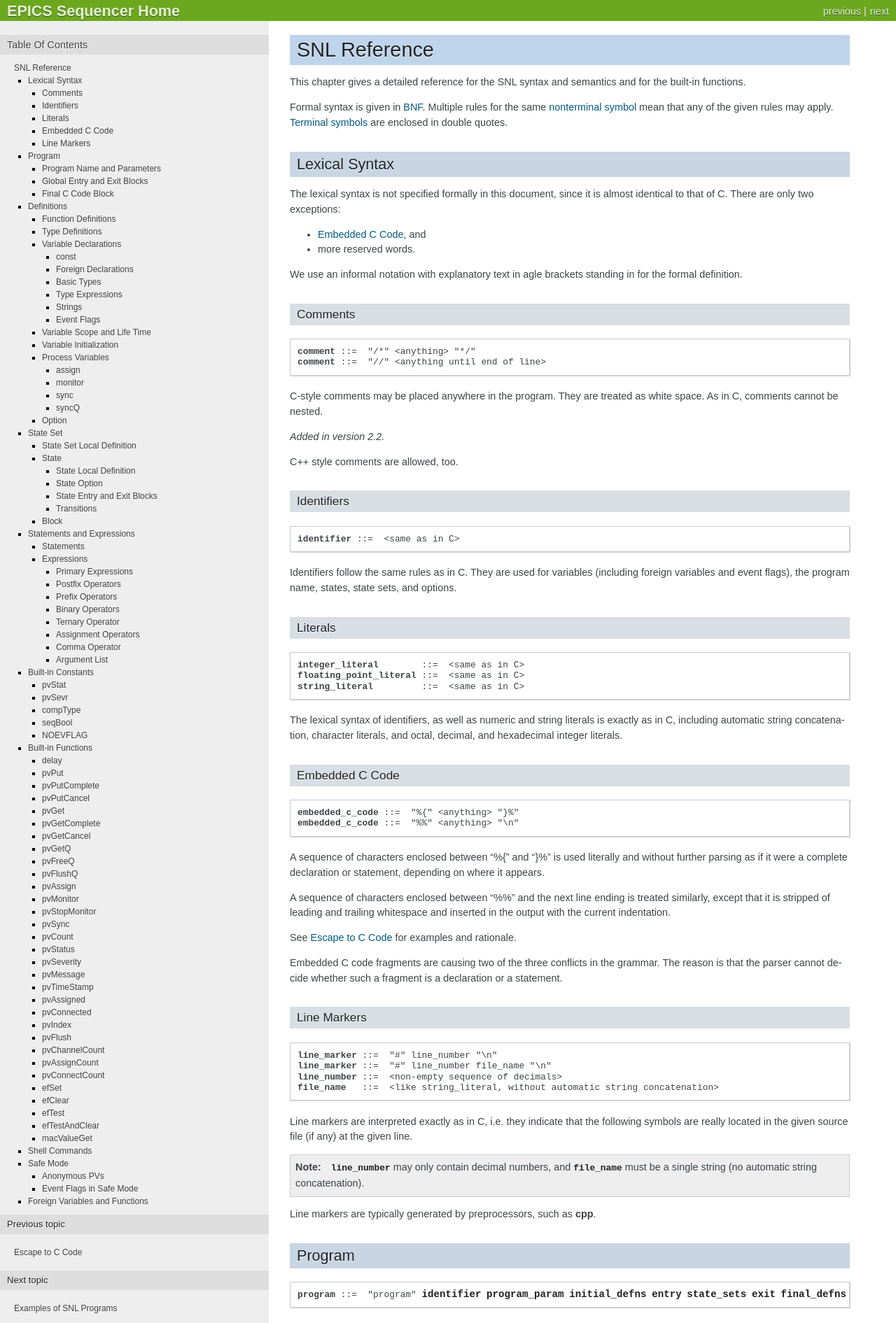
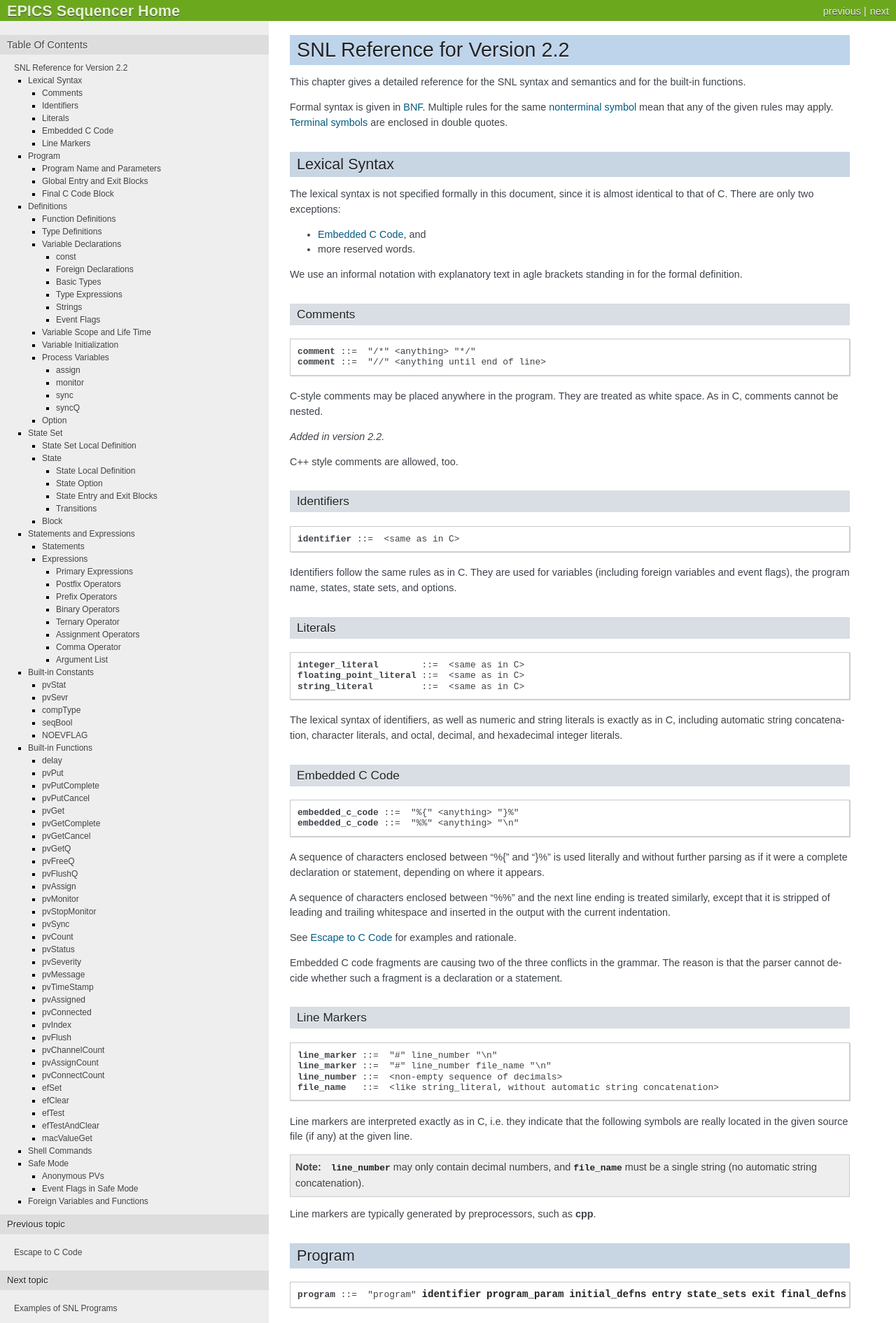
Before and after one commit to jeonghanlee/sequencer-2-2, a Sphinx documentation site: the page built from documentation/Reference.txt, in a window 1280 px wide. Shown: the top 1891 px of the page at 70% size. Built offline with Sphinx 7.4.7, drawn with Linux system fonts in a browser that asks for light colours.

Commit message:
docs: made version 2.1 reference available as external link

```diff
--- a/documentation/Reference.txt
+++ b/documentation/Reference.txt
@@ -1,5 +1,5 @@
-SNL Reference
-=============
+SNL Reference for Version 2.2
+=============================
 
 This chapter gives a detailed reference for the SNL syntax and semantics
 and for the built-in functions.
--- a/documentation/templates/home.html
+++ b/documentation/templates/home.html
@@ -2,7 +2,8 @@
 <ul class="topless">
 <li><a href="{{ pathto('Installation.html', 1) }}">Installation</a></li>
 <li><a href="{{ pathto('Tutorial.html', 1) }}">Tutorial</a></li>
-<li><a href="{{ pathto('Reference.html', 1) }}">Language Reference</a></li>
+<li><a href="{{ pathto('Reference.html', 1) }}">Language Reference (Version 2.2)</a></li>
+<li><a href="{{ pathto('Reference-2-1.html', 1) }}">Language Reference (Version 2.1)</a></li>
 <li>Users' Guide (<a href="{{ pathto('Manual.html', 1) }}">html</a>,
     <a href="{{ pathto('Manual.pdf', 1) }}">pdf</a>)</li>
 </ul>
```
